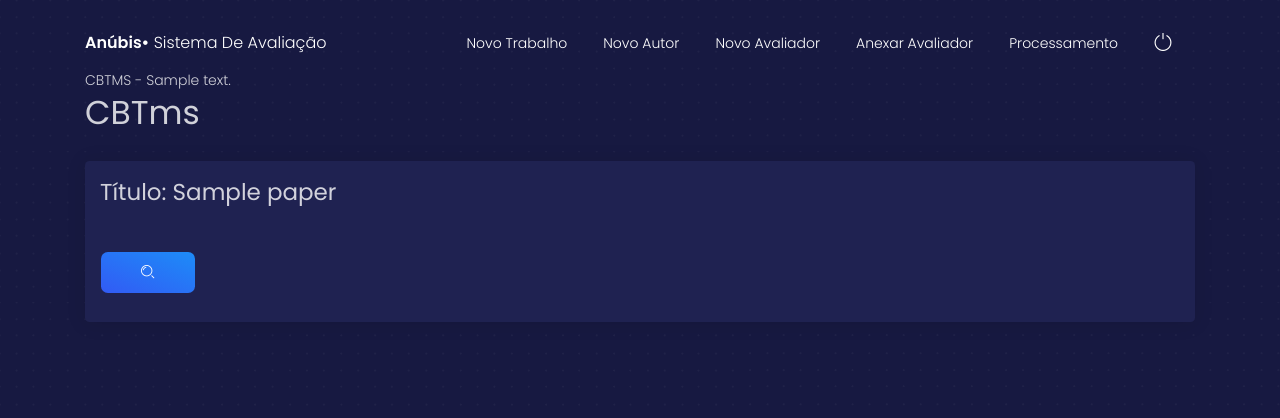
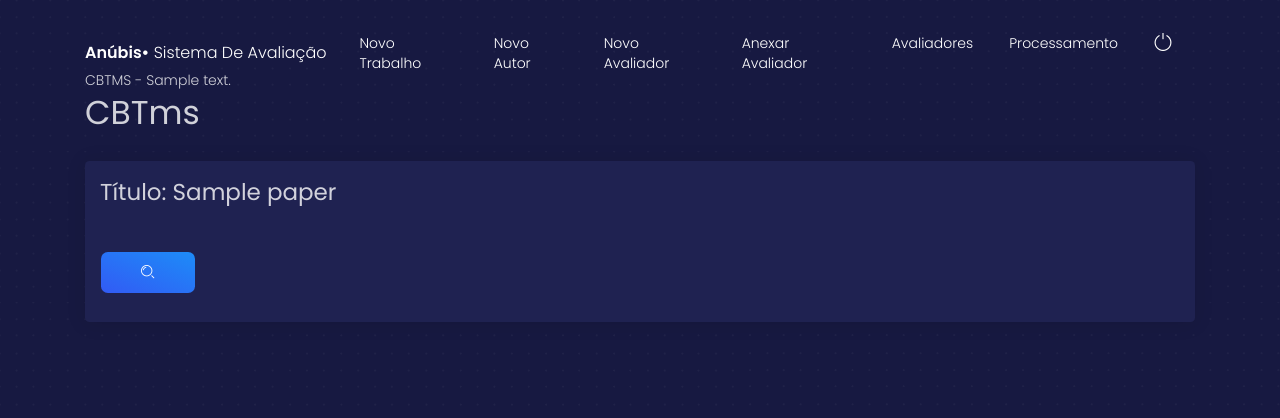
Before and after one commit to vieiraeduardos/anubis, a Flask app: template app/templates/admin-events.html in a window 1280 px wide. Shown: the top 418 px of the page. Run offline with Flask 2, Linux system fonts and the light colour scheme; the template is opened without the code that fills it: most values are stand-ins (such as "Sample title", 1, 10 or a date in 2020); some libraries are stand-ins or nearby versions.

Commit message:
Adding tab judges

```diff
--- a/app/templates/admin-events.html
+++ b/app/templates/admin-events.html
@@ -41,6 +41,9 @@
           </li>
           <li class="nav-item">
             <a class="nav-link" href="/links/">Anexar Avaliador</a>
+          </li>
+          <li class="nav-item">
+            <a class="nav-link" href="/judges/">Avaliadores</a>
           </li>
           <li class="nav-item">
             <a class="nav-link" href="/events/1/processing/">Processamento</a>
```
